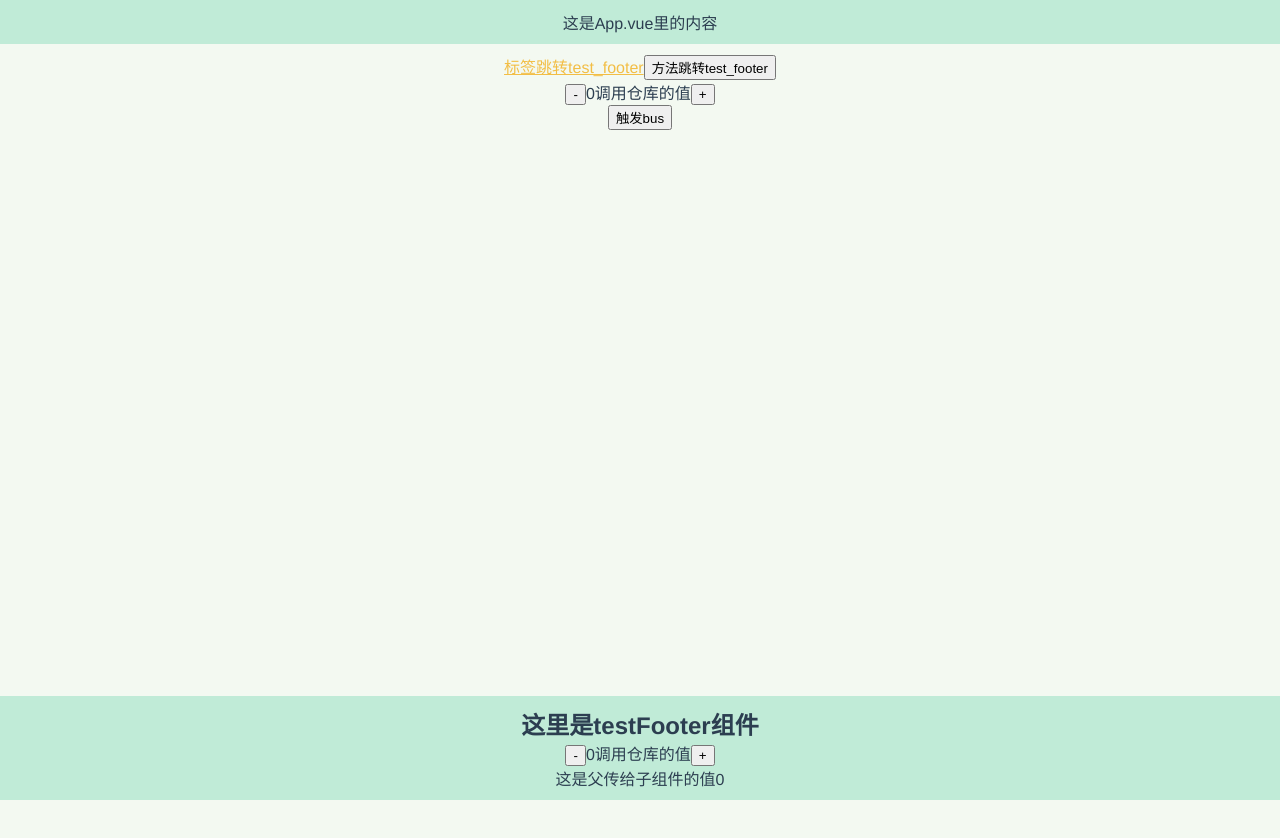
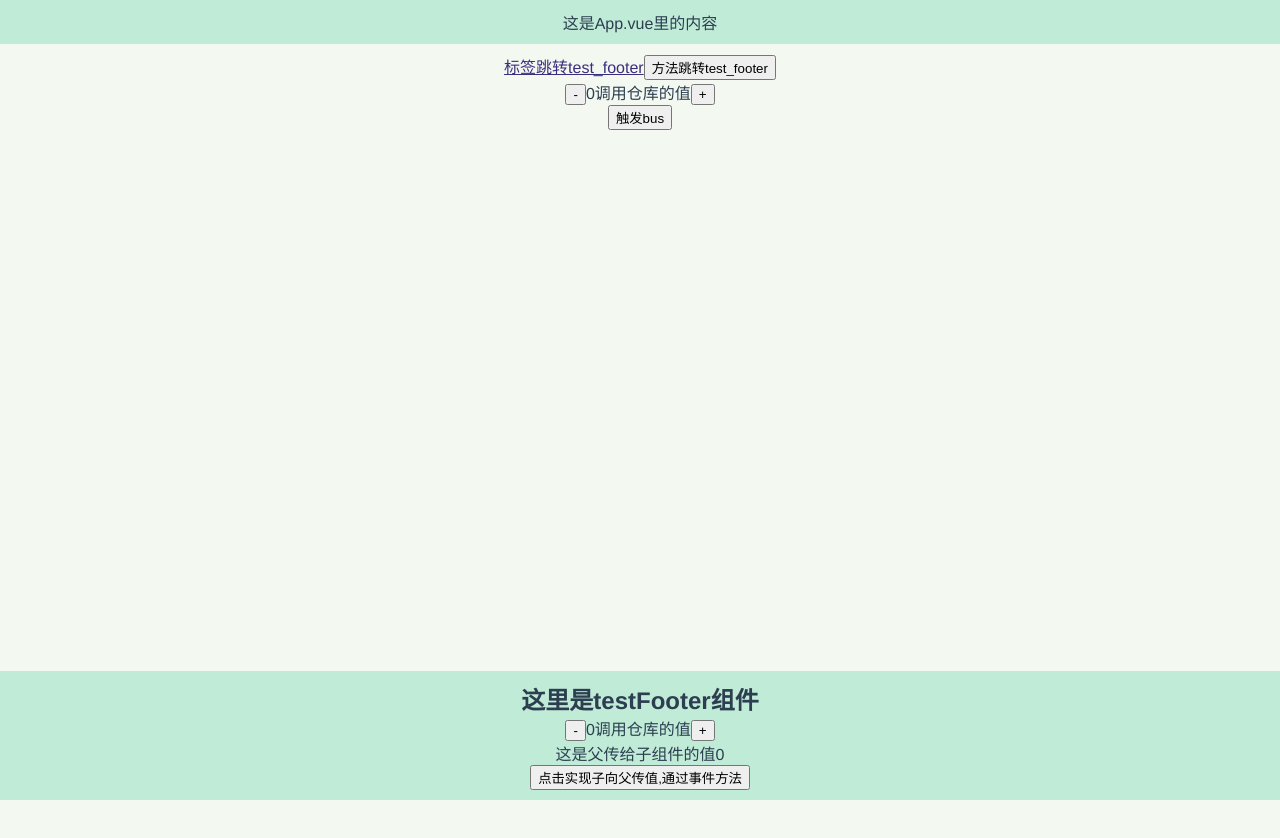
Before and after one commit to MrChenXP/MyDocs, a Vue app in the folder vuecli/: page /#/ in a window 1280 px wide. Shown: the top 838 px of the page. Built offline with nearby package versions, Linux system fonts and the light colour scheme.

Commit message:
vue 增加组件父子传值文档

```diff
--- a/vuecli/src/App.vue
+++ b/vuecli/src/App.vue
@@ -18,7 +18,7 @@ body, h1, h2{
   margin: 0;
 }
 a {
-  color: #f2be45;
+  color: #3b2e7e;
 }
 #appp {
   font-family: 'Avenir', Helvetica, Arial, sans-serif;
--- a/vuecli/src/components/HelloWorld.vue
+++ b/vuecli/src/components/HelloWorld.vue
@@ -15,8 +15,9 @@
 
     <!--components里用的时驼峰注册,vue-cli可以识别'-'这种命名方式
         val是子组件的属性,父向子传值。如果传的是引用(Object,Function等),
-          其中一个子组件更改了val值,另一个也会跟着更改val值 -->
-    <test-footer v-bind:val="msg"></test-footer>
+          其中一个子组件更改了val值,另一个也会跟着更改val值
+        testChange是子组件返回的一个事件,$event是子组件返回的值 -->
+    <test-footer v-bind:val="msg" v-on:testChange="testChange($event)"></test-footer>
 
   </div>
 </template>
@@ -55,6 +56,10 @@
         // 如果只提供了事件，则移除该事件所有的监听器；
         // 如果同时提供了事件与回调，则只移除这个回调的监听器。
         Bus.$off('msg')
+      },
+      // 点击test_footer里的事件
+      testChange(e){
+        console.log(e)
       }
     }
   }
--- a/vuecli/src/components/test_footer.vue
+++ b/vuecli/src/components/test_footer.vue
@@ -9,6 +9,7 @@
       <button v-on:click="jia">+</button>
     </div>
     <div>这是父传给子组件的值{{val}}</div>
+    <button v-on:click="changeVal()">点击实现子向父传值,通过事件方法</button>
   </div>
 </template>
 
@@ -59,6 +60,10 @@ export default {
     },
     jian:function () {
       this.$store.commit( 'jian' );
+    },
+    // 子向父传值 事件传值 参考vue组件文档
+    changeVal(){
+      this.$emit("testChange","第二个参数是子暴露给父的值");
     }
   }
 }
```
